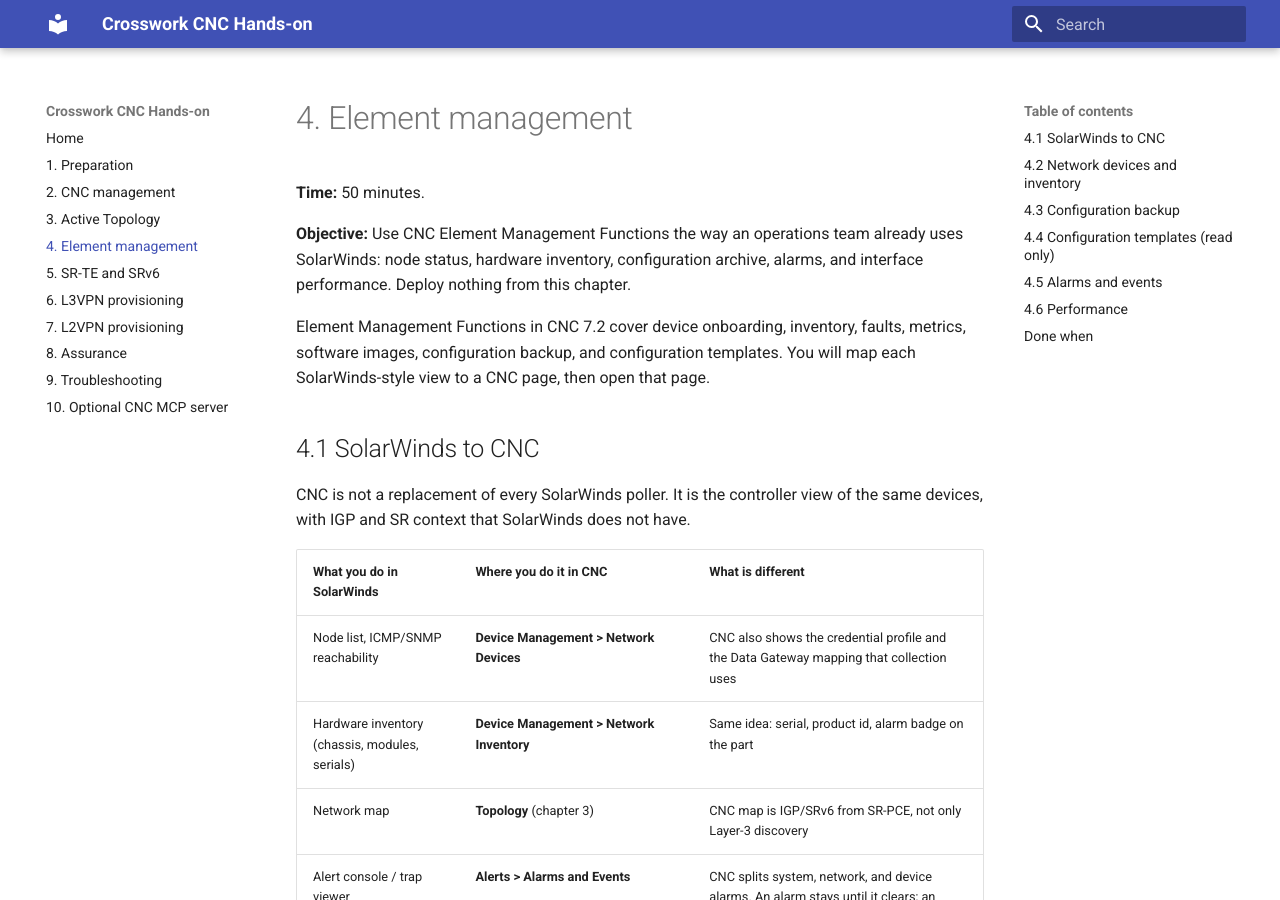
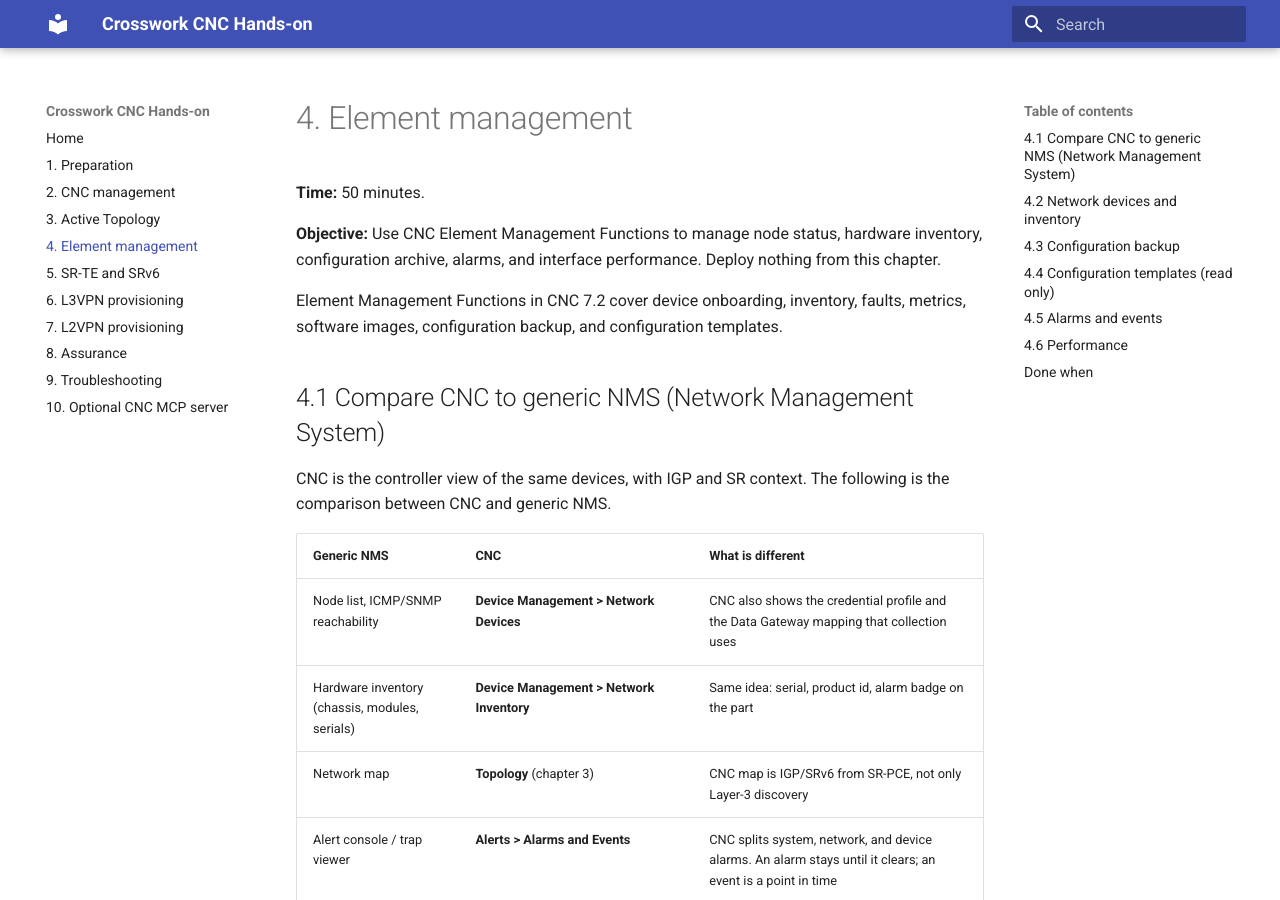
Before and after one commit to hitakaha/cnc-hands-on, an MkDocs documentation site: the page built from docs/04-element-management.md, in a window 1280 px wide and 900 px high. Built offline with MkDocs 1.6.1 and Material for MkDocs 9.7.7, drawn with Linux system fonts in a browser that asks for light colours; some of the changed text lies outside the part shown.

Commit message:
change chapter 4

```diff
--- a/docs/04-element-management.md
+++ b/docs/04-element-management.md
@@ -2,15 +2,16 @@
 
 **Time:** 50 minutes.
 
-**Objective:** Use CNC Element Management Functions the way an operations team already uses SolarWinds: node status, hardware inventory, configuration archive, alarms, and interface performance. Deploy nothing from this chapter.
+**Objective:** Use CNC Element Management Functions to manage node status, hardware inventory, configuration archive, alarms, and interface performance. Deploy nothing from this chapter.
 
-Element Management Functions in CNC 7.2 cover device onboarding, inventory, faults, metrics, software images, configuration backup, and configuration templates. You will map each SolarWinds-style view to a CNC page, then open that page.
+Element Management Functions in CNC 7.2 cover device onboarding, inventory, faults, metrics, software images, configuration backup, and configuration templates.
 
-## 4.1 SolarWinds to CNC
 
-CNC is not a replacement of every SolarWinds poller. It is the controller view of the same devices, with IGP and SR context that SolarWinds does not have.
+## 4.1 Compare CNC to generic NMS (Network Management System)
 
-| What you do in SolarWinds | Where you do it in CNC | What is different |
+CNC is the controller view of the same devices, with IGP and SR context. The following is the comparison between CNC and generic NMS.
+
+| Generic NMS | CNC | What is different |
 | --- | --- | --- |
 | Node list, ICMP/SNMP reachability | **Device Management > Network Devices** | CNC also shows the credential profile and the Data Gateway mapping that collection uses |
 | Hardware inventory (chassis, modules, serials) | **Device Management > Network Inventory** | Same idea: serial, product id, alarm badge on the part |
@@ -33,7 +34,7 @@
 5. Open the chassis, one route processor or line card, and one pluggable if the inventory has them.
 6. Read the alarm summary on that inventory row.
 
-**Result:** You can walk from a hostname to a chassis and a module, the same way you would drill into a SolarWinds node.
+**Result:** You can walk from a hostname to a chassis and a module.
 
 A device that stays unreachable needs credentials, IPv6 reachability to the management address, and a booted CML node.
 
@@ -94,7 +95,7 @@
 
 ## 4.6 Performance
 
-Link colors on the topology map come from interface utilization collected for Optimization Engine. Element management adds polling policies, which is the CNC equivalent of a SolarWinds threshold on an interface.
+Link colors on the topology map come from interface utilization collected for Optimization Engine. Element management adds polling policies.
 
 1. Go to **Device Management > Performance Policies**.
 ![dcloud](img/04/13-performance-policies.png)
@@ -106,7 +107,7 @@
 
 ## Done when
 
-- You can map node list, inventory, alerts, config archive, and utilization from SolarWinds to a CNC page.
+- You can map node list, inventory, alerts, config archive, and utilization.
 - The headend is in Network Devices and in Network Inventory.
 - You opened an archived configuration and did not restore it.
 - You opened Alarms and Events.
```
Also changed, not shown: 1 other file.
